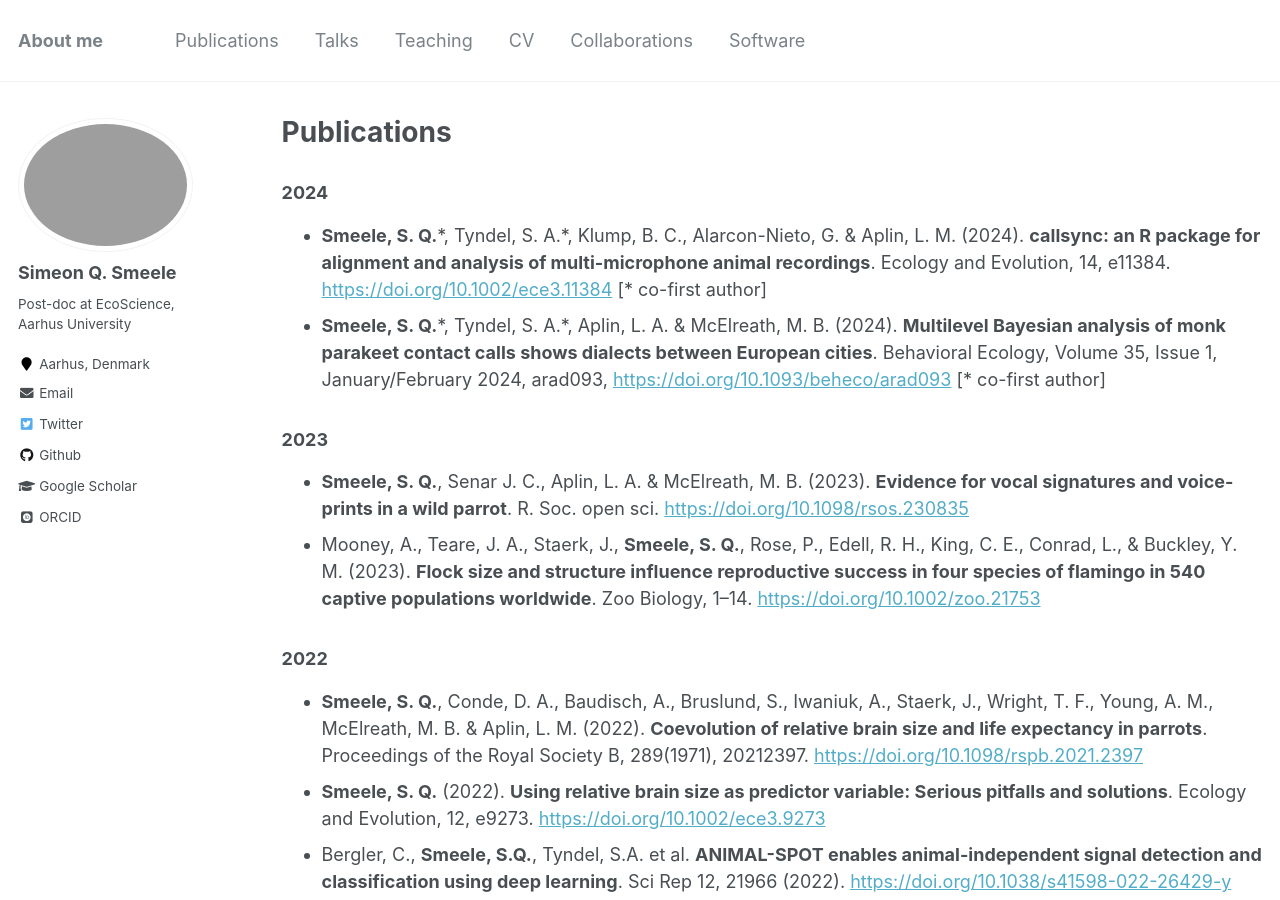
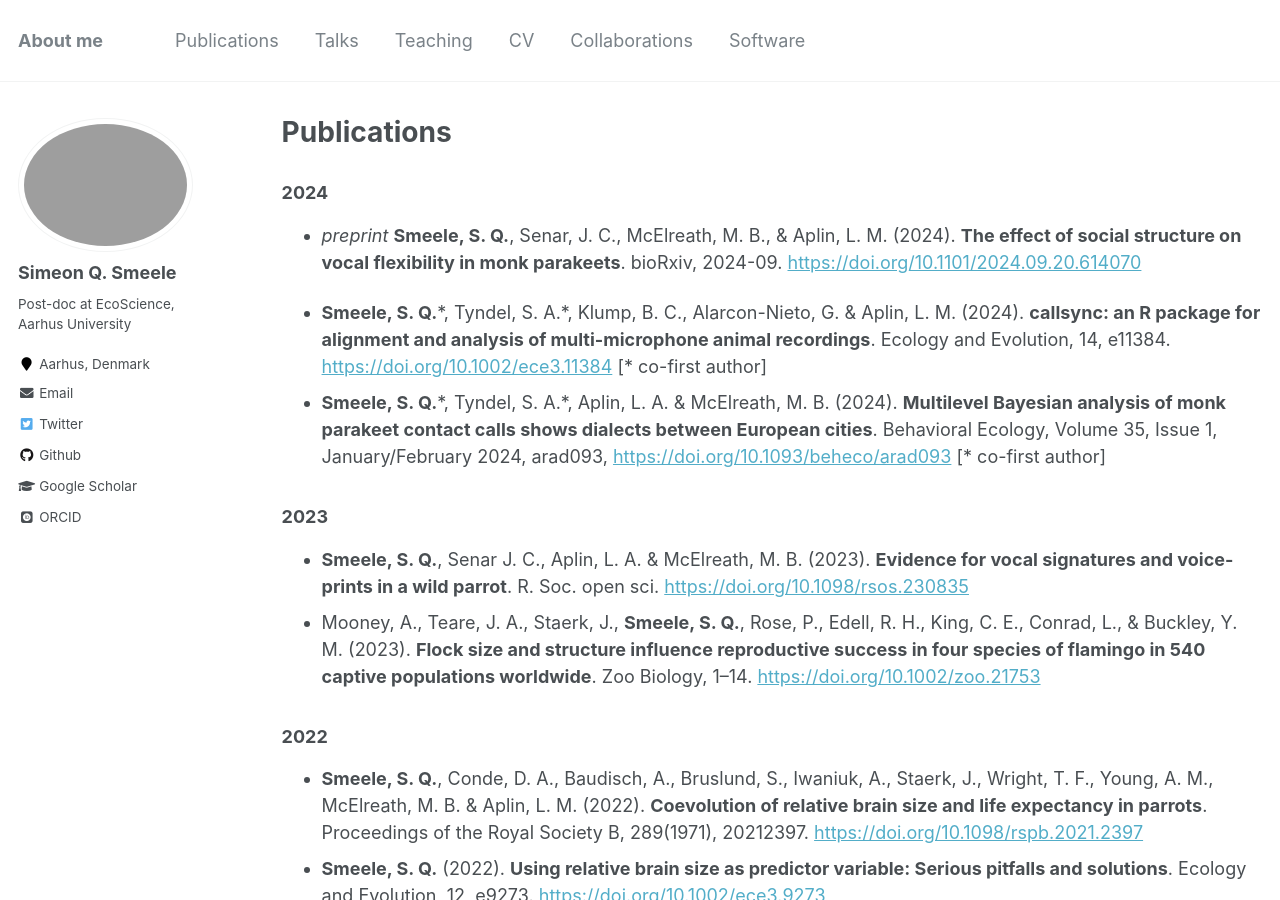
Before and after one commit to simeonqs/simeonqs.github.io, a Jekyll site: the page built from _pages/publications.md, in a window 1280 px wide and 900 px high. Built offline with Jekyll 4.4.1, drawn with Linux system fonts in a browser that asks for light colours; some web fonts are replaced; comment, search, counter and statistics services are not loaded.

Commit message:
Adding preprint.

```diff
--- a/_pages/publications.md
+++ b/_pages/publications.md
@@ -8,6 +8,8 @@ author_profile: true
 <script type='text/javascript' src='https://d1bxh8uas1mnw7.cloudfront.net/assets/embed.js'></script>
 
 ### 2024
+
+- *preprint* **Smeele, S. Q.**, Senar, J. C., McElreath, M. B., & Aplin, L. M. (2024). **The effect of social structure on vocal flexibility in monk parakeets**. bioRxiv, 2024-09. <https://doi.org/10.1101/2024.09.20.614070>
 
 - **Smeele, S. Q.**\*, Tyndel, S. A.\*, Klump, B. C., Alarcon-Nieto, G. & Aplin, L. M. (2024). **callsync: an R package for alignment and analysis of multi-microphone animal recordings**. Ecology and Evolution, 14, e11384. <https://doi.org/10.1002/ece3.11384> [\* co-first author]
   <div class='altmetric-embed' data-doi='10.1002/ece3.11384'></div>
```
